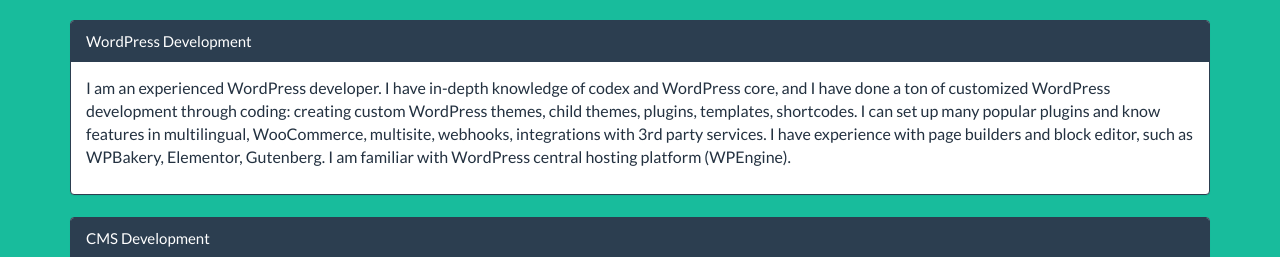
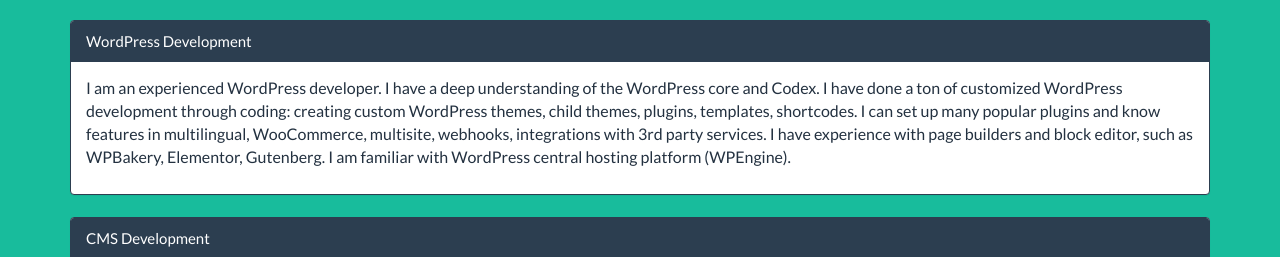
Before and after one commit to hbxtoylq/hbxtoylq.github.io, a Jekyll site: the page built from index.html, in a window 1280 px wide and 900 px high, scrolled down 3483 px. Shown: the part 182-439 px from the top of the window. Built offline with Jekyll 4.4.1, drawn with Linux system fonts in a browser that asks for light colours; nearby versions of some CDN libraries.

Commit message:
Update about.html

```diff
--- a/_includes/about.html
+++ b/_includes/about.html
@@ -35,8 +35,7 @@
                 <div class="panel panel-primary">
       <div class="panel-heading">WordPress Development</div>
      <div class="panel-body"><p style="color:#233140; font-size:16px;">
-      I am an experienced WordPress developer. I have in-depth knowledge of codex and WordPress core,
-      and I have done a ton of customized WordPress development through coding: creating custom WordPress themes, child themes, plugins, templates, shortcodes.
+      I am an experienced WordPress developer. I have a deep understanding of the WordPress core and Codex. I have done a ton of customized WordPress development through coding: creating custom WordPress themes, child themes, plugins, templates, shortcodes.
        I can set up many popular plugins and know features in multilingual, WooCommerce, multisite, webhooks, integrations with 3rd party services. I have experience with
       page builders and block editor, such as WPBakery, Elementor, Gutenberg. I am familiar with WordPress central hosting platform (WPEngine).
      </p>
```
